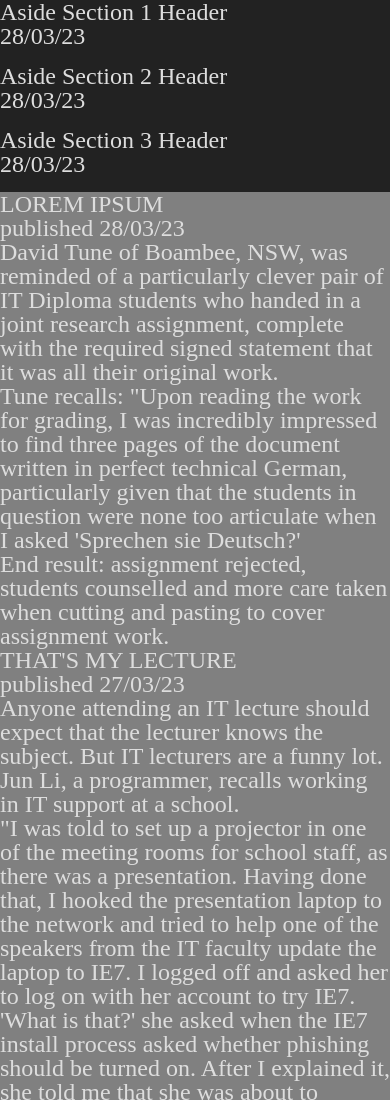
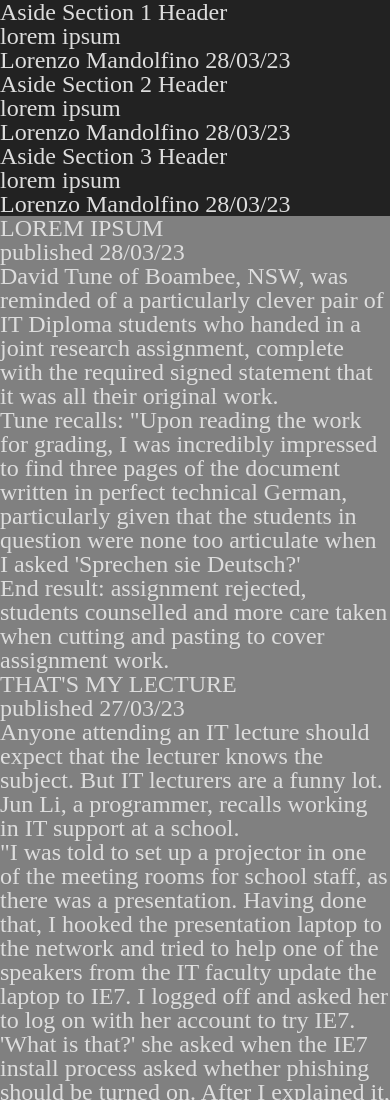
Before and after one commit to LegendLoreLori/WebTech-Portfolio, a plain HTML site: page phase-2/index.html in a window 390 px wide. Shown: the top 1100 px of the page. Drawn offline with Linux system fonts and the light colour scheme.

Commit message:
Fix: edit semantic html in aside section, comment out height in grid media queries

```diff
--- a/assets/css/style.css
+++ b/assets/css/style.css
@@ -10,7 +10,7 @@
 .grid-container {
     display: grid;
     grid-template-columns: 20em;
-    height: 8em;
+    /*height: 8em;*/
     font-size: 1.5rem;
     background-color: #222222;
     color: #dddddd;
@@ -24,7 +24,7 @@
 
     .grid-container {
         grid-template-columns: none;
-        height: 10rem;
+        /*height: 10rem;*/
     }
 }
 
@@ -36,6 +36,6 @@
 
     .grid-container {
         grid-template-columns: none;
-        height: 12rem;
+        /*height: 12rem;*/
     }
 }
--- a/phase-2/index.html
+++ b/phase-2/index.html
@@ -18,33 +18,33 @@
             <header>
                 <h3>Aside Section 1 Header</h3>
             </header>
-            <section>
-                <h4>28/03/23</h4>
-            </section>
+            <div>
+                <p>lorem ipsum</p>
+            </div>
             <footer>
-
+                <p>Lorenzo Mandolfino 28/03/23</p>
             </footer>
         </section>
         <section>
             <header>
                 <h3>Aside Section 2 Header</h3>
             </header>
-            <section>
-                <h4>28/03/23</h4>
-            </section>
+            <div>
+                <p>lorem ipsum</p>
+            </div>
             <footer>
-
+                <p>Lorenzo Mandolfino 28/03/23</p>
             </footer>
         </section>
         <section>
             <header>
                 <h3>Aside Section 3 Header</h3>
             </header>
-            <section>
-                <h4>28/03/23</h4>
-            </section>
+            <div>
+                <p>lorem ipsum</p>
+            </div>
             <footer>
-
+                <p>Lorenzo Mandolfino 28/03/23</p>
             </footer>
         </section>
     </aside>
```
